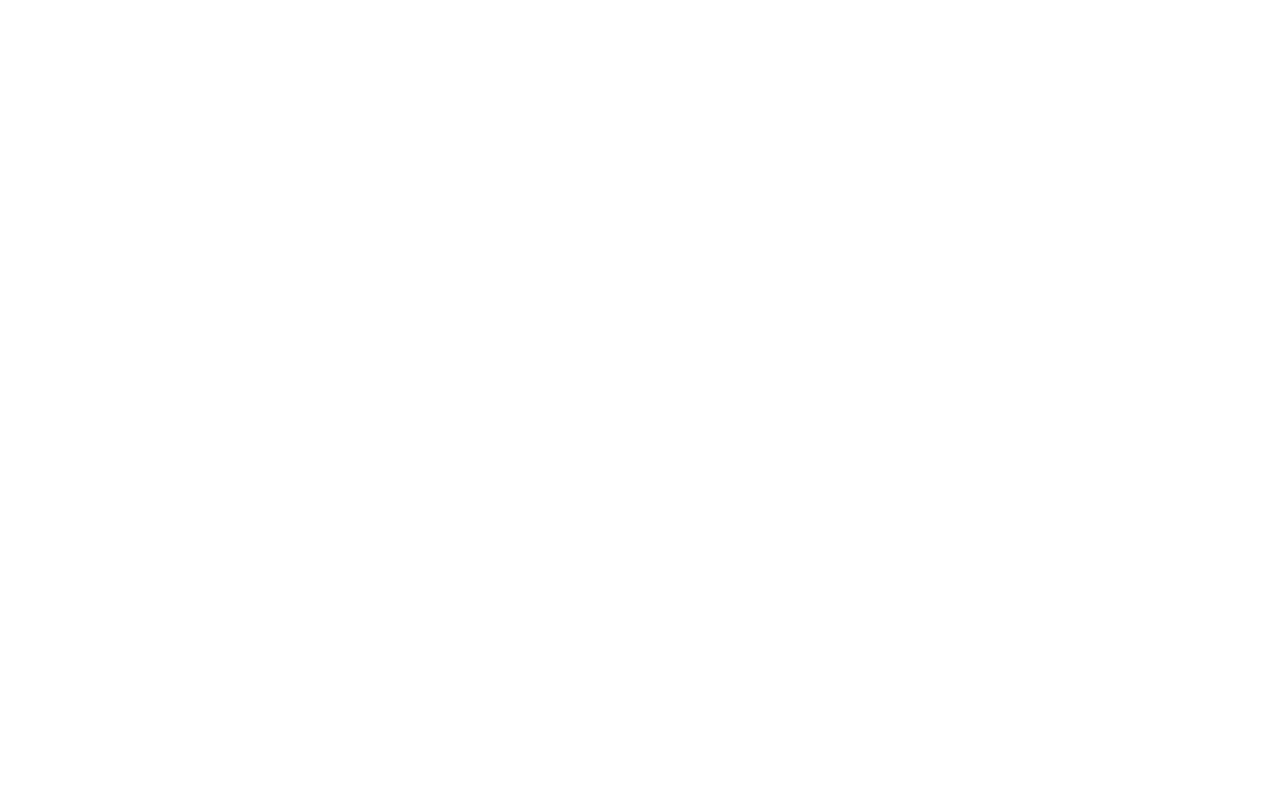
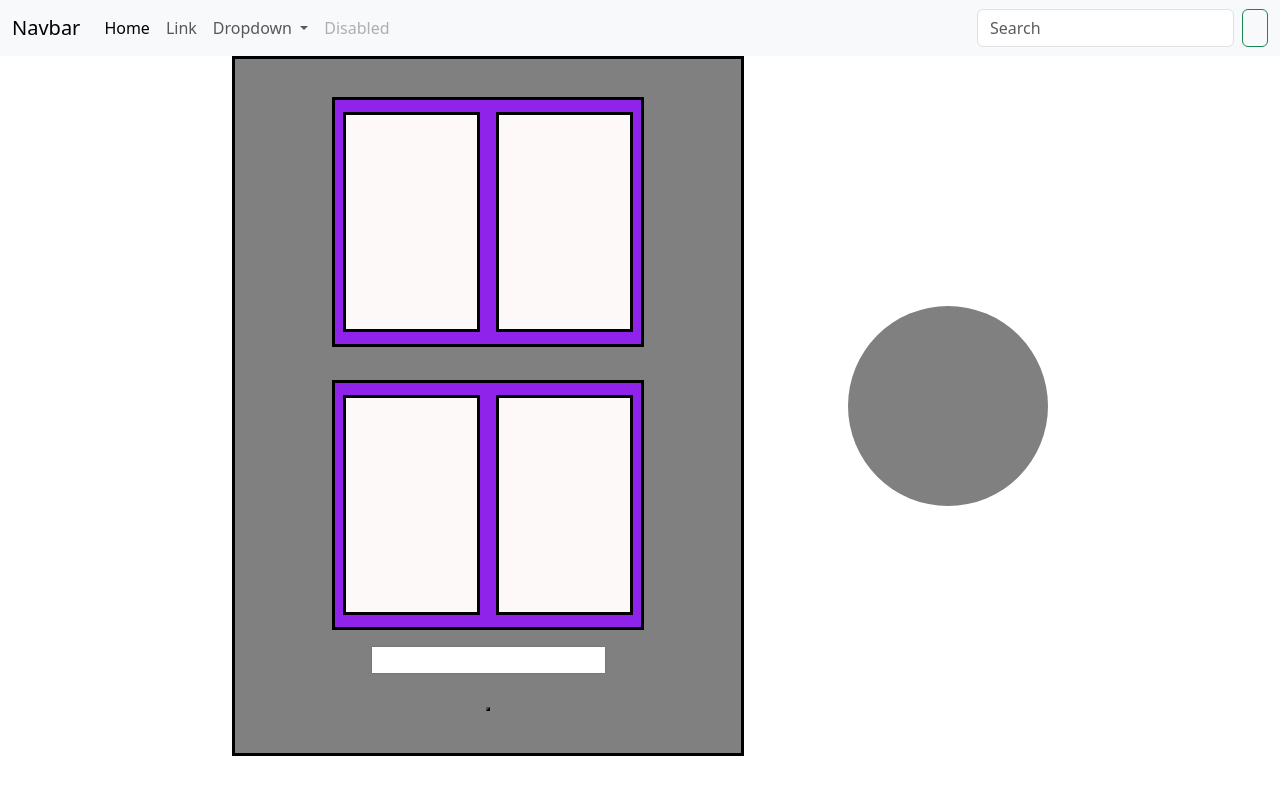
Before and after one commit to juaninacioz/JuegoMatematicas, a website: page index.html in a window 1280 px wide. Drawn offline with nearby package versions, Linux system fonts and the light colour scheme.

Commit message:
Estructura y empezando js

```diff
--- a/app.js
+++ b/app.js
@@ -0,0 +1,44 @@
+const operadores  = new Array('+','-','*','/');
+
+const btnRespuesta = document.getElementsByName("btnRespuesta");
+
+const operadorInterfaz = document.getElementById("operador");
+
+btnRespuesta.addEventListener('click', () => {
+    respuestaRealizada();
+})
+
+const Azar = (valorMaximo, valorminimo) => {
+    resultado = Math.floor(Math.random() * (valorMaximo-valorminimo + 1)) + valorminimo;
+    return resultado;
+}
+
+const asignarOperador = (operador) =>{
+    return operadores[operador-1];
+}
+
+const respuestaRealizada = () =>{
+
+}
+
+
+const turno  = () => {
+
+
+    let operadorTurno =  asignarOperador(Azar(1,4));
+
+    switch (operadorTurno) {
+        case '+':
+
+            break;
+        case '-':
+            break;
+        case '*':
+            break;
+        case '/':
+            break;
+    }
+
+}
+
+turno();
--- a/index.html
+++ b/index.html
@@ -5,11 +5,75 @@
     <meta http-equiv="X-UA-Compatible" content="IE=edge">
     <meta name="viewport" content="width=device-width, initial-scale=1.0">
     <title>Document</title>
-    <style href="./styles.css" rel="stylesheet" ></style>
+    <link rel="stylesheet" href="styles.css">
     <script src="./app.js" defer></script>
+    <link href="https://cdn.jsdelivr.net/npm/bootstrap@5.3.0-alpha1/dist/css/bootstrap.min.css" rel="stylesheet" integrity="sha384-GLhlTQ8iRABdZLl6O3oVMWSktQOp6b7In1Zl3/Jr59b6EGGoI1aFkw7cmDA6j6gD" crossorigin="anonymous">
 </head>
 <body>
+    <nav class="navbar navbar-expand-lg bg-body-tertiary">
+        <div class="container-fluid">
+          <a class="navbar-brand" href="#">Navbar</a>
+          <button class="navbar-toggler" type="button" data-bs-toggle="collapse" data-bs-target="#navbarSupportedContent" aria-controls="navbarSupportedContent" aria-expanded="false" aria-label="Toggle navigation">
+            <span class="navbar-toggler-icon"></span>
+          </button>
+          <div class="collapse navbar-collapse" id="navbarSupportedContent">
+            <ul class="navbar-nav me-auto mb-2 mb-lg-0">
+              <li class="nav-item">
+                <a class="nav-link active" aria-current="page" href="#">Home</a>
+              </li>
+              <li class="nav-item">
+                <a class="nav-link" href="#">Link</a>
+              </li>
+              <li class="nav-item dropdown">
+                <a class="nav-link dropdown-toggle" href="#" role="button" data-bs-toggle="dropdown" aria-expanded="false">
+                  Dropdown
+                </a>
+                <ul class="dropdown-menu">
+                  <li><a class="dropdown-item" href="#">Action</a></li>
+                  <li><a class="dropdown-item" href="#">Another action</a></li>
+                  <li><hr class="dropdown-divider"></li>
+                  <li><a class="dropdown-item" href="#">Something else here</a></li>
+                </ul>
+              </li>
+              <li class="nav-item">
+                <a class="nav-link disabled">Disabled</a>
+              </li>
+            </ul>
+            <form class="d-flex" role="search">
+              <input class="form-control me-2" type="search" placeholder="Search" aria-label="Search">
+              <button class="btn btn-outline-success" type="submit"></button>
+            </form>
+          </div>
+        </div>
+      </nav>
 
 
+    <div class="calculadora">
+      <div class="container-flex">
+      <div class="container-hijo">
+        <div class="container-hh" id="fila-arriba-izquierda"></div>
+        <div class="container-hh" id="fila-arriba-derecha"></div>
+
+      </div>
+
+      <div class="container-linea"></div>
+
+      <div class="container-hijo">
+        <div class="container-hh" id="fila-abajo-izquierda"></div>
+        <div class="container-hh" id="fila-abajo-derecha"></div>
+
+
+      </div>
+      <div class="container-input"><input type="text" id="fname" value="" id="resultado-ingresado"></div>
+      <div class="container-botton"><button id="btnRespuesta"></button></div>
+      </div>
+
+      <div class="operador" >
+        <span id="operador"></span>
+      </div>
+    </div>
+
+
+      <script src="https://cdn.jsdelivr.net/npm/bootstrap@5.3.0-alpha1/dist/js/bootstrap.bundle.min.js" integrity="sha384-w76AqPfDkMBDXo30jS1Sgez6pr3x5MlQ1ZAGC+nuZB+EYdgRZgiwxhTBTkF7CXvN" crossorigin="anonymous"></script>
 </body>
 </html>
--- /dev/null
+++ b/package.json
@@ -0,0 +1,6 @@
+{
+  "dependencies": {
+    "bootstrap": "^5.3.0-alpha1",
+    "jquery": "^3.6.3"
+  }
+}
--- a/styles.css
+++ b/styles.css
@@ -0,0 +1,79 @@
+* {
+    margin: 0;
+    padding: 0;
+    box-sizing: border-box;
+    overflow-x: hidden;
+
+  }
+
+
+
+.container-flex {
+
+background-color: grey;
+width: 40vw;
+height: 700px;
+
+display: flex;
+flex-direction: column;
+justify-content:space-around;
+align-items: center;
+border: 3px black solid;
+padding: 30px;
+
+
+
+}
+
+.container-hijo {
+
+background-color: rgb(144, 35, 233);
+border: 3px black solid ;
+width: 70%;
+height: 250px;
+display: flex;
+align-items: center;
+justify-content:space-around;
+
+
+
+
+
+
+
+}
+
+.container-hh {
+
+background-color: rgb(253, 249, 249);
+border: 3px black solid;
+width:  45%;
+height: 90%;
+
+
+
+}
+
+.container-input {
+
+
+
+
+}
+
+.calculadora{
+    margin:auto;
+    width: 80%;
+    height: max-content;
+    display: flex;
+    justify-content: space-evenly;
+    align-items: center;
+
+}
+
+.operador{
+    height: 200px;
+    width: 200px;
+    background-color: grey;
+    border-radius: 180%;
+}
```
Also changed, not shown: 1 other file.
